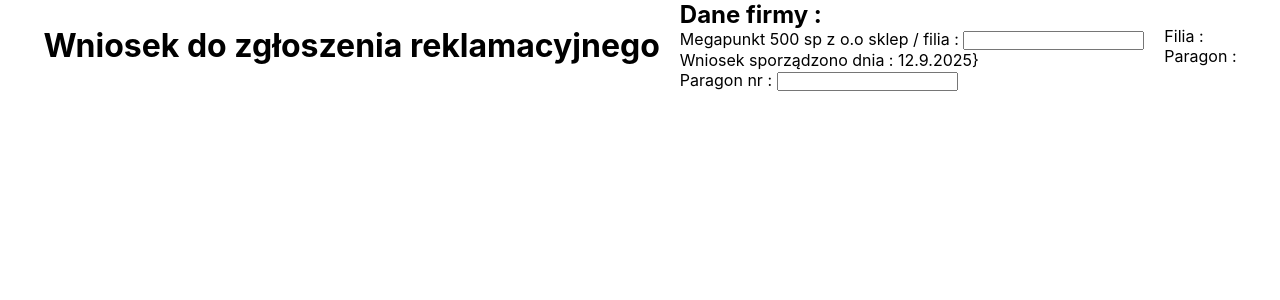
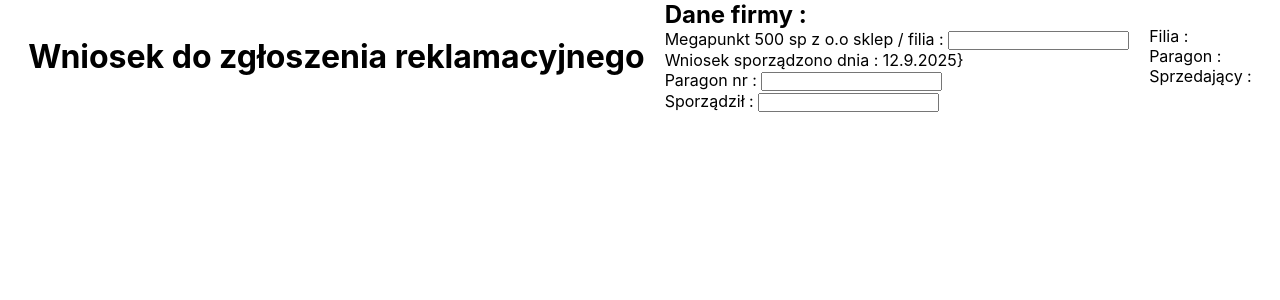
Before and after one commit to marcinoles87/reklamacje, a React (Create React App) app: page / in a window 1280 px wide. Shown: the top 300 px of the page. Built offline with nearby package versions, Linux system fonts and the light colour scheme.

Commit message:
add new components

```diff
--- a/src/App.js
+++ b/src/App.js
@@ -11,6 +11,7 @@ function App() {
   const [żadanie , setŻadanie] = useState('')
   const [filia , setFilia] = useState('')
   const [paragon , setParagon ] = useState('')
+  const [sprzedawca , setSprzedawca] = useState('')
 
 
 
@@ -18,11 +19,12 @@ function App() {
     <div className="App">
       <h1>Wniosek do zgłoszenia reklamacyjnego</h1>
 
-      <DaneFirmy filia={filia} setFilia={setFilia} paragon={paragon} setParagon={setParagon}></DaneFirmy>
+      <DaneFirmy filia={filia} setFilia={setFilia} paragon={paragon} setParagon={setParagon} sprzedawca={sprzedawca} setSprzedawca={setSprzedawca}></DaneFirmy>
 
       <div className='sprawdzdenie'>
         <p>Filia :{filia}</p>
         <p>Paragon : {paragon}</p>
+        <p>Sprzedający : {sprzedawca}</p>
       </div>
 
 
--- a/src/components/DaneFirmy.js
+++ b/src/components/DaneFirmy.js
@@ -1,7 +1,7 @@
 import React from 'react'
 import { useState } from 'react'
 
-function DaneFirmy ({filia,setFilia,paragon,setParagon}) {
+function DaneFirmy ({filia,setFilia,paragon,setParagon,sprzedawca,setSprzedawca}) {
     console.log(filia)
 
      const [data , setData ] = useState('')
@@ -15,6 +15,7 @@ function DaneFirmy ({filia,setFilia,paragon,setParagon}) {
         <p>Megapunkt 500 sp z o.o sklep / filia : <input type="text" onChange={ (e) => setFilia(e.target.value)}></input></p>
         <p>Wniosek sporządzono dnia : {dataZgloszenia}</p>
         <p>Paragon nr : <input type='text' onChange={ (e) =>setParagon(e.target.value)}></input></p>
+        <p>Sporządził : <input type="text" onChange={ (e) =>setSprzedawca(e.target.value)}></input></p>
 
 
     </div>
```
